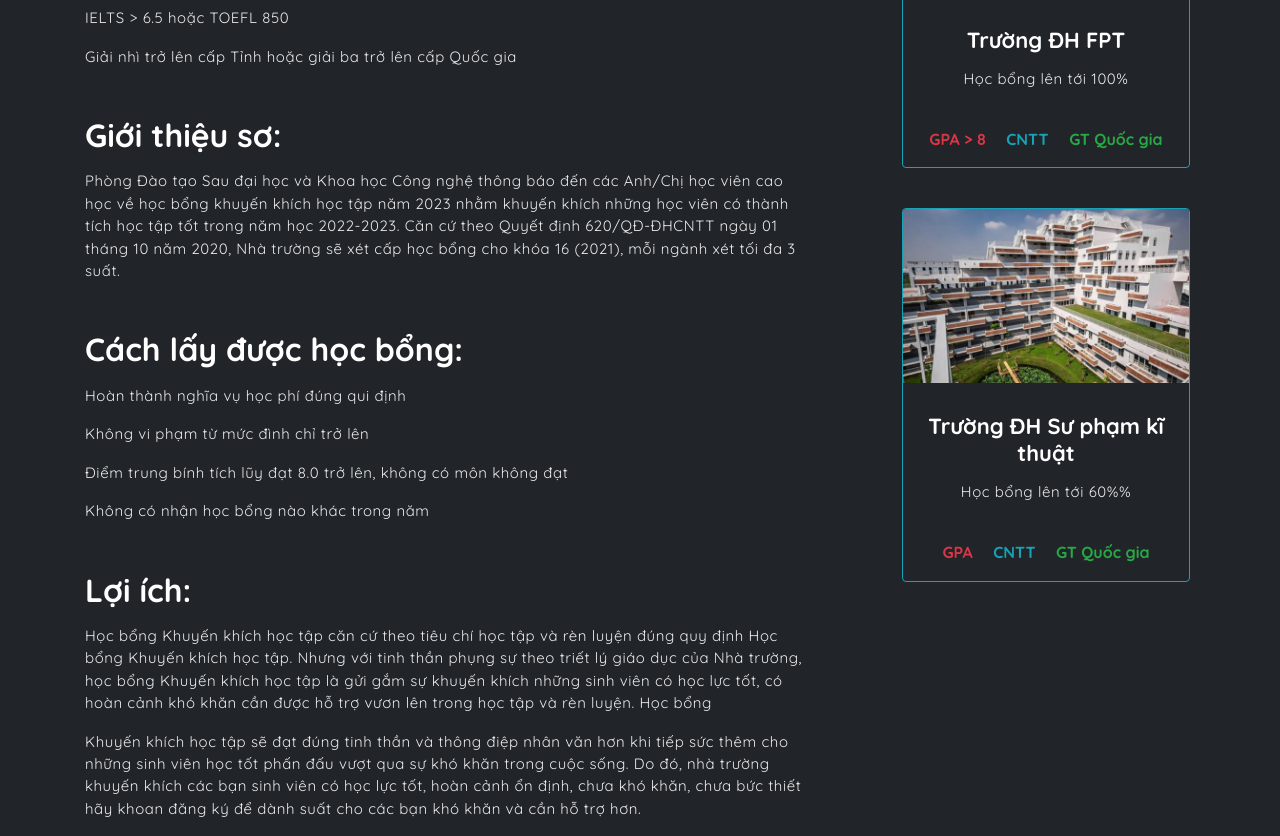
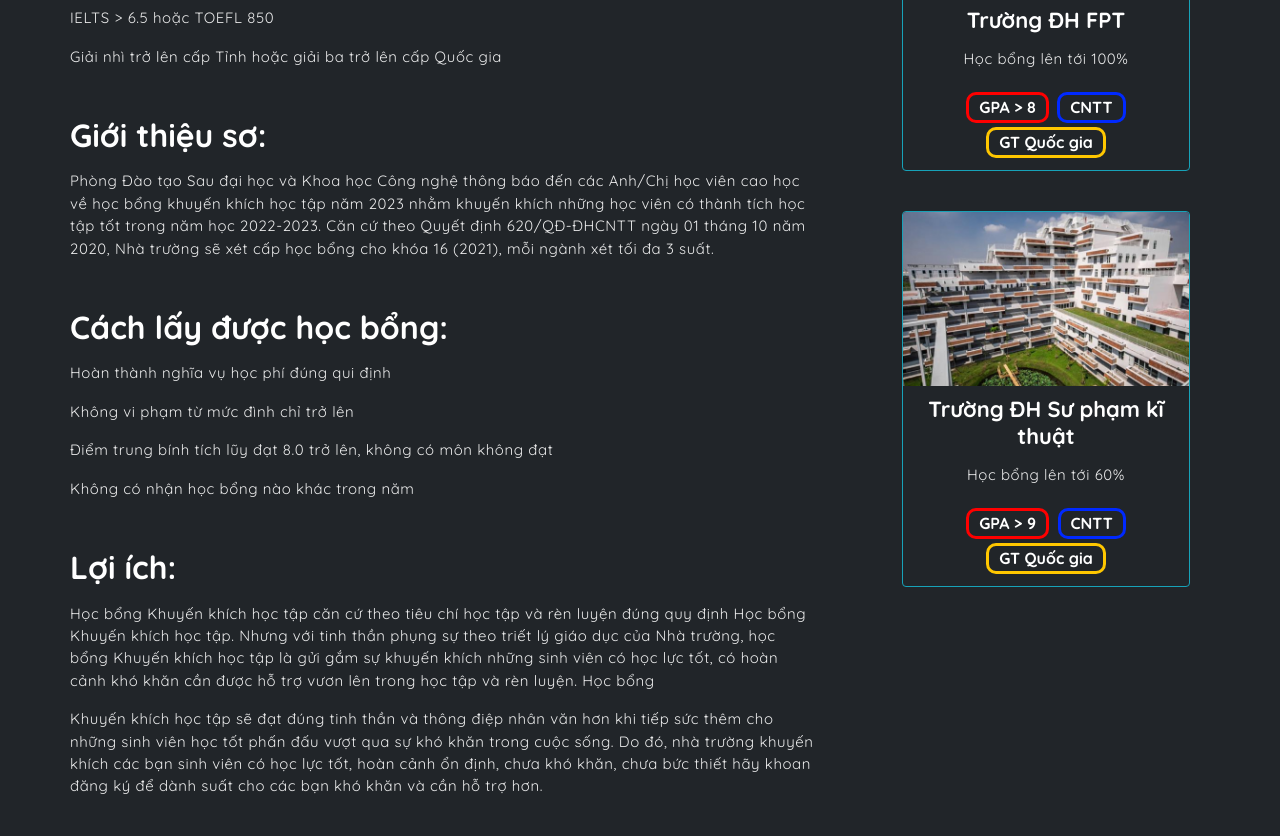
Before and after one commit to Hew01/HBInfo, a website: page public_html/info.html in a window 1280 px wide. Shown: the part 805-1641 px from the top of the page. After the commit the page ends 1619 px from the top, so only its background shows below. Drawn offline with Linux system fonts and the light colour scheme.

Commit message:
update UI

```diff
--- a/public_html/info.html
+++ b/public_html/info.html
@@ -219,10 +219,12 @@
                                 <p class="card-text">Học bổng lên tới 100%</p>
                             </div>
                             <div class="card-body">
-                                <h6>
-                                    <span class="text-danger m-2">GPA > 8</span>
-                                    <span class="text-info m-2">CNTT</span>
-                                    <span class="text-success m-2">GT Quốc gia</span>
+                                <h6 class="cb-fix-margin">
+                                    <span class="tag-subject tag1">GPA > 8</span>
+                                    <span class="tag-subject tag2">CNTT</span>
+                                </h6>
+                                <h6 class="cb-fix-margin">
+                                    <span class="tag-subject tag3">GT Quốc gia</span>
                                 </h6>
                             </div>
                         </div>
@@ -241,13 +243,15 @@
                             />
                             <div class="card-body">
                                 <h5 class="card-title">Trường ĐH Sư phạm kĩ thuật</h5>
-                                <p class="card-text">Học bổng lên tới 60%%</p>
+                                <p class="card-text">Học bổng lên tới 60%</p>
                             </div>
                             <div class="card-body">
-                                <h6>
-                                    <span class="text-danger m-2">GPA</span>
-                                    <span class="text-info m-2">CNTT</span>
-                                    <span class="text-success m-2">GT Quốc gia</span>
+                                <h6 class="cb-fix-margin">
+                                    <span class="tag-subject tag1">GPA > 9</span>
+                                    <span class="tag-subject tag2">CNTT</span>
+                                </h6>
+                                <h6 class="cb-fix-margin">
+                                    <span class="tag-subject tag3">GT Quốc gia</span>
                                 </h6>
                             </div>
                         </div>
```
Also changed, not shown: public_html/assets/css/dorang.css.
